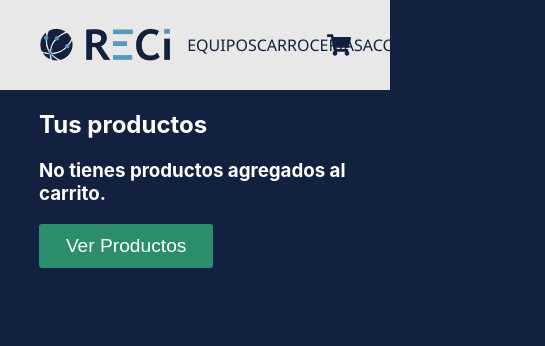
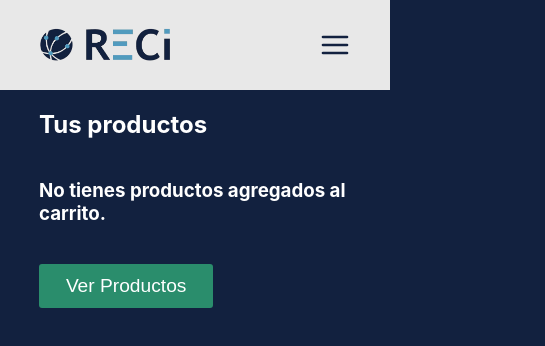
Before and after one commit to maurocig/reci-react, a React (Create React App) app: page /cart in a window 390 px wide. Shown: the top 346 px of the page, 545 px wide, since content can reach past the window. Built offline with nearby package versions, Linux system fonts and the light colour scheme.

Commit message:
navbar responsive

```diff
--- a/src/App.module.css
+++ b/src/App.module.css
@@ -1,3 +1,5 @@
+@import url('https://fonts.googleapis.com/css2?family=Barlow+Semi+Condensed:wght@400;500;600&display=swap');
+
 .App {
 	text-align: center;
 }
@@ -11,6 +13,7 @@ body {
 	--bright-bg-color: rgb(232, 232, 232);
 	--danger-color: hsl(000, 55%, 36%);
 	--shadow-light: 2px 2px 3px hsla(0, 0%, 0, 0.7);
+	--condensed-font: 'Barlow Semi Condensed', sans-serif;
 
 	/* background-color: var(--main-bg-color); */
 	background-color: var(--main-bg-color);
--- a/src/Components/Cart/Cart.jsx
+++ b/src/Components/Cart/Cart.jsx
@@ -1,12 +1,12 @@
-import { useContext, useState } from 'react';
-import style from './Cart.module.css'
+import { useContext } from 'react';
+import { FaTrashAlt } from 'react-icons/fa';
+import { Link } from 'react-router-dom';
 import { contexto } from '../../Context/CartContext';
-import { Link } from 'react-router-dom';
-import { FaTrashAlt } from 'react-icons/fa';
+import style from './Cart.module.css';
 
 
 export default function Cart() {
-	const { products, removeProduct, calcularTotal, total } = useContext(contexto);
+	const { products, removeProduct, total } = useContext(contexto);
 
 
 	console.log(products);
@@ -27,7 +27,7 @@ export default function Cart() {
 											{item.type === 'carrocerias' && 'Carrocería '}
 											{item.type === 'equipos' && 'Equipo '}
 											{item.type === 'accesorios' && 'Accesorio '}
-											{item.title.toUpperCase()} {item.brand}
+											{item.title} {item.brand}
 										</span>
 										<span className={style.itemQty}><strong>{item.qty}</strong> {item.qty > 1 ? 'unidades' : 'unidad'} </span>
 									</div>
--- a/src/Components/Cart/Cart.module.css
+++ b/src/Components/Cart/Cart.module.css
@@ -18,6 +18,10 @@
 
 .ulContainer h3 {
 	color: black;
+}
+
+.container h3 {
+	padding: 20px 0;
 }
 
 .ulContainer li {
@@ -60,12 +64,12 @@
 }
 
 .itemQty {
-	width: 15%;
+	width: fit-content;
 	text-align: start;
 }
 
 .itemQty strong {
-	margin-right: 1rem;
+	margin-right: 0.3rem;
 }
 
 .ulResumen {
@@ -91,4 +95,9 @@ h3 {
 	color: var(--danger-color);
 	font-size: 1.2rem;
 	cursor: pointer;
+	margin-left: 0.5rem;
 }
+
+a {
+	text-decoration: none;
+}
--- a/src/Components/CartWidget/CartWidget.jsx
+++ b/src/Components/CartWidget/CartWidget.jsx
@@ -1,20 +1,20 @@
 import { React, useContext } from "react";
 import { FaShoppingCart } from 'react-icons/fa';
-import style from './CartWidget.module.css'
 import { contexto } from '../../Context/CartContext';
+import style from './CartWidget.module.css';
 
 
 export const CartWidget = () => {
 	const { products, cantidadItems } = useContext(contexto);
 
 	return (
-		<>
+		<div className={style.container}>
 			{
 				cantidadItems > 0
 					? <div className={style.cartCount}>{cantidadItems}</div>
 					: ''
 			}
 			<FaShoppingCart className={style.FaShoppingCart} />
-		</>
+		</div>
 	)
 }
--- a/src/Components/CartWidget/CartWidget.module.css
+++ b/src/Components/CartWidget/CartWidget.module.css
@@ -1,3 +1,7 @@
+.container {
+	position: relative
+}
+
 .FaShoppingCart {
 	display: flex;
 	align-content: center;
@@ -12,15 +16,18 @@
 	background-color: red;
 	color: white;
 	border-radius: 50%;
-	padding: 0.2rem 0.3rem;
+	padding: 0.2rem 0.48rem;
 	display: flex;
 	place-content: center;
-	top: 10px;
-	right: -20px;
+	/* top: 10px; */
+	/* right: -20px; */
+	right: -12px;
+	top: -12px;
 	border: none;
-	font-size: 0.8rem;
-	position: relative;
-	/* font-weight: 700; */
+	font-size: 0.7rem;
+	position: absolute;
+	/* display: none; */
+	font-weight: 700;
 }
 
 button {
--- a/src/Components/ItemDetail/ItemDetail.jsx
+++ b/src/Components/ItemDetail/ItemDetail.jsx
@@ -1,4 +1,4 @@
-import { useState, useEffect, useContext } from 'react';
+import { useState, useContext } from 'react';
 import ItemCount from "../ItemCount/ItemCount";
 import { Link } from 'react-router-dom';
 import style from './ItemDetail.module.css';
@@ -9,16 +9,9 @@ const ItemDetail = (props) => {
 	const { product, loading } = props;
 	const [show, setShow] = useState(true);
 	const [count, setCount] = useState();
-	const { addProduct, products, isInList } = useContext(contexto);
-
-	const datosComprador = {
-		nombre: 'diego',
-		apellido: 'gomex',
-		email: 'diegokpo97@hotmail.com'
-	}
+	const { addProduct } = useContext(contexto);
 
 	const onAdd = (count) => {
-
 		setCount(count);
 		if (count > 0) {
 			addProduct(product, count);
--- a/src/Components/ItemList/ItemList.module.css
+++ b/src/Components/ItemList/ItemList.module.css
@@ -1,11 +1,17 @@
 	.gridContainer {
 		display: grid;
-		grid-template-columns: 1fr 1fr;
+		grid-template-columns: 1fr;
 		justify-items: center;
 		gap: 2rem;
 	}
 
-	@media (min-width: 1200px) {
+	@media (min-width: 800px) {
+		.gridContainer {
+			grid-template-columns: 1fr 1fr;
+		}
+	}
+
+	@media (min-width: 1100px) {
 		.gridContainer {
 			grid-template-columns: 1fr 1fr 1fr;
 		}
--- a/src/Components/Navbar/Navbar.jsx
+++ b/src/Components/Navbar/Navbar.jsx
@@ -1,10 +1,28 @@
-import React from "react";
-import styles from './Navbar.module.css'
-import logo from '../../assets/reci.png'
+import { React, useContext, useEffect, useState } from "react";
+import { NavLink } from 'react-router-dom';
+// import menuIcon from '../../assets/menu-icon/icons8-menu-24.svg';
+
+import { FiMenu } from 'react-icons/fi';
+import { MdClose } from 'react-icons/md';
+import logo from '../../assets/reci.png';
+import { contexto } from '../../Context/CartContext';
 import { CartWidget } from "../CartWidget/CartWidget";
-import { Link, NavLink } from 'react-router-dom';
+import style from './Navbar.module.css';
 
-const Navbar = () => {
+export default function Navbar() {
+	const { cantidadItems } = useContext(contexto);
+
+	const [isNavExpanded, setIsNavExpanded] = useState(false);
+	const [screenWidth, setScreenWidth] = useState(window.innerWidth);
+
+	useEffect(() => {
+
+		const changeWidth = () => {
+			setScreenWidth(window.innerWidth);
+		}
+		window.addEventListener('resize', changeWidth)
+
+	}, []);
 
 	const categories = [
 		{ name: 'equipos', id: 0, route: '/productos/equipos' },
@@ -13,25 +31,45 @@ const Navbar = () => {
 	]
 
 	return (
-		<nav className={styles.nav}>
-			<NavLink to='/' className={styles.logoContainer}>
+		<nav className={style.nav}>
+			<div className={style.logoContainer}>
 				<img src={logo} alt="" id="imagen" />
-			</NavLink>
-			{/* <h1>Reci Importaciones</h1> */}
-			<div className={styles.navUl}>
+			</div>
+			<div className={style.navRight}>
+
 				{
-					categories.map((category) => {
-						return <NavLink key={category.id} to={category.route}>{category.name}</NavLink>
-					})
+					(isNavExpanded || screenWidth > 800) && (
+						<ul className={style.primaryNavigation} id="primary-navigation">
+							{categories.map((category) => {
+								return (
+									<li>
+										<NavLink className={style.navLink} key={category.id} to={category.route}>{category.name}</NavLink>
+									</li>
+								);
+							})}
+							<li>
+								<NavLink className={style.navLink} to="/contacto">Nosotros</NavLink>
+							</li>
+						</ul>
+					)
 				}
-				<NavLink to="/contacto">Nosotros</NavLink>
+
+
+				{
+					cantidadItems > 0
+					&& (
+						<NavLink className={style.cartWidgetLink} to="/cart">
+							<CartWidget />
+						</NavLink>
+					)
+				}
+				<button className={style.mobileNavToggle} onClick={() => setIsNavExpanded(!isNavExpanded)} aria-controls="primary-navigation" aria-expanded="false">
+					{
+						isNavExpanded ? <MdClose className={style.navCloseIcon} />
+							: <FiMenu className={style.navToggleIcon} />
+					}
+				</button>
 			</div>
-			<NavLink style={{ 'textDecoration': 'none' }} to="/cart">
-				<CartWidget />
-			</NavLink>
-			{/* <a href="#!" id="carrito"><img src={ShoppingCartIcon} alt="" /></a> */}
-		</nav>
+		</nav >
 	)
 }
-
-export default Navbar;
--- a/src/Components/Navbar/Navbar.module.css
+++ b/src/Components/Navbar/Navbar.module.css
@@ -1,15 +1,16 @@
+
 .nav {
-	/* display: flex; */
-	/* height: 300px; */
-	width: 80%;
+	width: 80vw;
 	align-items: center;
 	display: flex;
 	justify-content: space-between;
 	align-content: center;
 	padding: 20px 10%;
-	box-shadow: 2px 1px 3pas 4px rgba(0 0 0 10%);
+	box-shadow: 2px 1px 3px 4px rgba(0 0 0 10%);
 	height: 50px;
 	background-color: var(--bright-bg-color);
+	/* border: solid red; */
+	overflow-x: hidden;
 }
 
 .active {
@@ -17,19 +18,36 @@
 	font-weight: 700;
 }
 
-.navUl {
+.navRight {
 	display: flex;
-	justify-content: space-around;
+	gap: 1.5rem;
 	align-items: center;
-	width: 40%;
 }
 
-.navUl a {
-	/* padding: 20px; */
+.primaryNavigation {
+	display: flex;
+	justify-content: space-between;
+	/* gap: 1.5rem; */
+		gap: min(2rem, 3vw);
+	align-items: center;
+	list-style: none;
+	padding: 0 0.5rem;
+	margin: 0;
+}
+
+.navLink{
+	font-family: var(--condensed-font);
+	font-size: 1.1rem;
 	text-decoration: none;
 	text-transform: uppercase;
-	font-family: 'Segoe UI', Tahoma, Geneva, Verdana, sans-serif;
+	font-weight: 600;
 	color: var(--main-bg-color);
+}
+
+.cartWidgetLink {
+	text-decoration: none;
+	display: flex;
+	/* margin-right: 3rem; */
 }
 
 .logoContainer {
@@ -42,6 +60,32 @@
 
 }
 
+.mobileNavToggle {
+	/* border: solid green; */
+	display: none;
+	place-content: center;
+	background-repeat: no-repeat;
+	background-color:hsl(0, 0%, 0%, 0) !important;
+	width: 2rem;
+	aspect-ratio: 1;
+	padding: 0;
+	margin-left: 1rem;
+	overflow: hidden;
+	z-index: 9999;
+}
+
+.navToggleIcon {
+	color: var(--main-bg-color);
+	display: inline;
+	font-size: 2rem;
+}
+
+.navCloseIcon {
+	font-size: 2.1rem;
+	display: inline;
+	color: white;
+}
+
 nav .logoContainer img {
 	height: 100%;
 	object-fit: contain;
@@ -50,3 +94,38 @@ nav .logoContainer img {
 ShoppingCartIcon {
 	width: 100px;
 }
+
+@media(max-width: 800px) {
+	.mobileNavToggle {
+		display: flex;
+	}
+	.primaryNavigation {
+		position: fixed;
+		flex-direction: column;
+		justify-content: start;
+		inset: 0 0 0 30%;
+		align-items: start;
+		padding: min(30vh, 10rem) 4em;
+		gap: 2rem;
+		background-color: var(--main-bg-color);
+		z-index: 999;
+		/* transform: translateX(100%); */
+	}
+
+	@supports (backdrop-filter: blur(1.9rem)) {
+		.primaryNavigation{
+			background: hsl(220, 55%, 16%, 0.7);
+				/* backdrop-filter: blur(1.9rem); */
+				backdrop-filter: blur(1rem);
+		}
+	}
+
+	.primaryNavigation li {
+		margin: 0;
+		/* padding: 1rem; */
+	}
+
+	.navLink{
+		color: white;
+	}
+}
--- a/src/Components/UserRegForm/UserRegForm.module.css
+++ b/src/Components/UserRegForm/UserRegForm.module.css
@@ -1,5 +1,3 @@
-.formContainer {
-}
 
 input {
 	border-radius: 5px;
--- a/src/Context/CartContext.jsx
+++ b/src/Context/CartContext.jsx
@@ -1,5 +1,5 @@
-import React, { useEffect, useState, createContext } from 'react';
-import { doc, addDoc, collection, serverTimestamp } from 'firebase/firestore';
+import { addDoc, collection, serverTimestamp } from 'firebase/firestore';
+import React, { createContext, useEffect, useState } from 'react';
 import { db } from '../firebase/firebase';
 
 export const contexto = createContext();
@@ -12,7 +12,7 @@ const CustomProvider = ({ children }) => {
 	const [idVenta, setIdVenta] = useState('default');
 
 	useEffect(() => {
-		console.log(products)
+		console.log(products);
 		itemCount();
 		calcularTotal();
 	}, [products])
@@ -61,7 +61,7 @@ const CustomProvider = ({ children }) => {
 	function calcularTotal() {
 		let total = 0;
 		products.map((p) => {
-			total += (p.price * p.qty);
+			return total += (p.price * p.qty);
 		})
 		console.log(total);
 		setTotal(total);
```
Also changed, not shown: src/App.js (+6 -11 lines).
